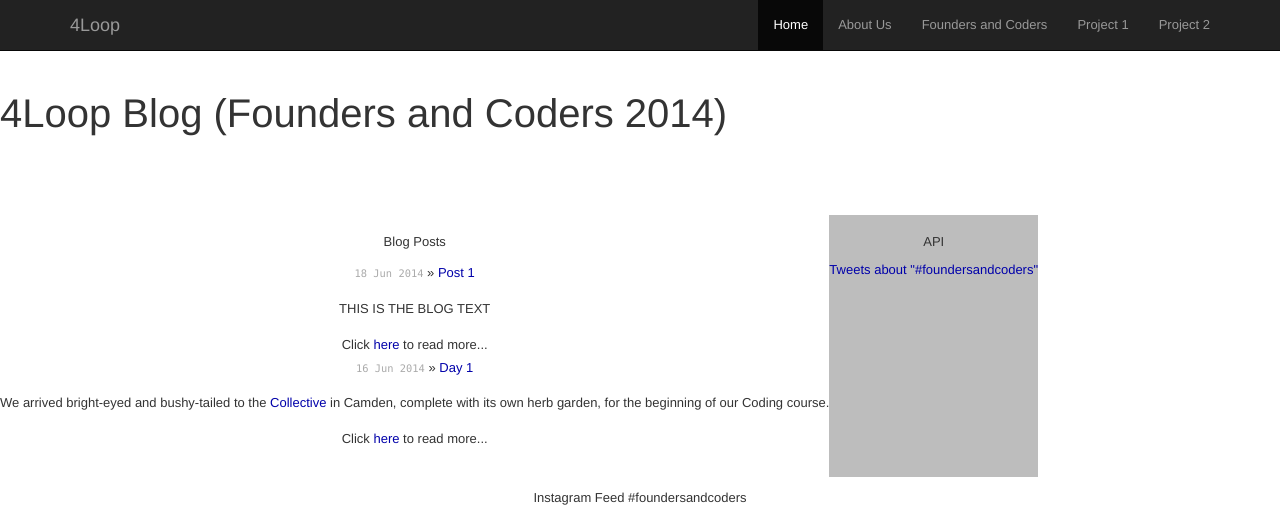
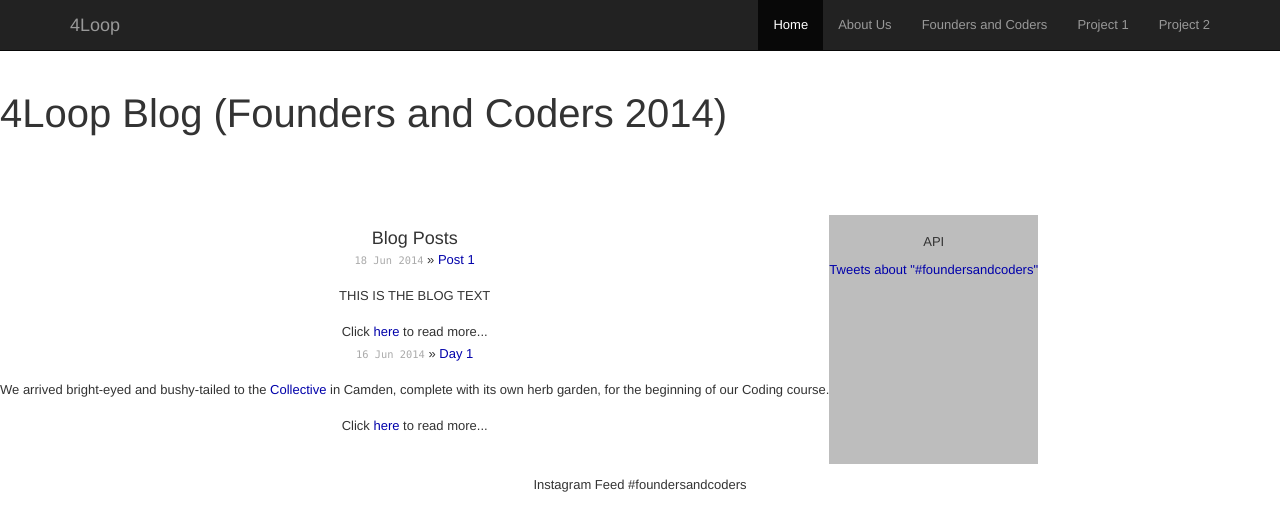
Before and after one commit to wsfan/4loop, a Jekyll site: the page built from index.html, in a window 1280 px wide. Shown: the top 505 px of the page. Built offline with Jekyll 4.4.1, drawn with Linux system fonts in a browser that asks for light colours; comment, search, counter and statistics services are not loaded; grey boxes are pictures that could not be loaded.

Commit message:
Update index.html

```diff
--- a/index.html
+++ b/index.html
@@ -4,7 +4,7 @@ title: Your New Jekyll Site
 ---
 
 <div id="home">
-  <h1>Blog Posts</h1>
+  <font size="4">Blog Posts</font>
   <ul class="posts">
     {% for post in site.posts %}
       <li><span>{{ post.date | date_to_string }}</span> &raquo; <a href="{{ post.url | remove_first:'/'}}">{{ post.title }}</a>
```
